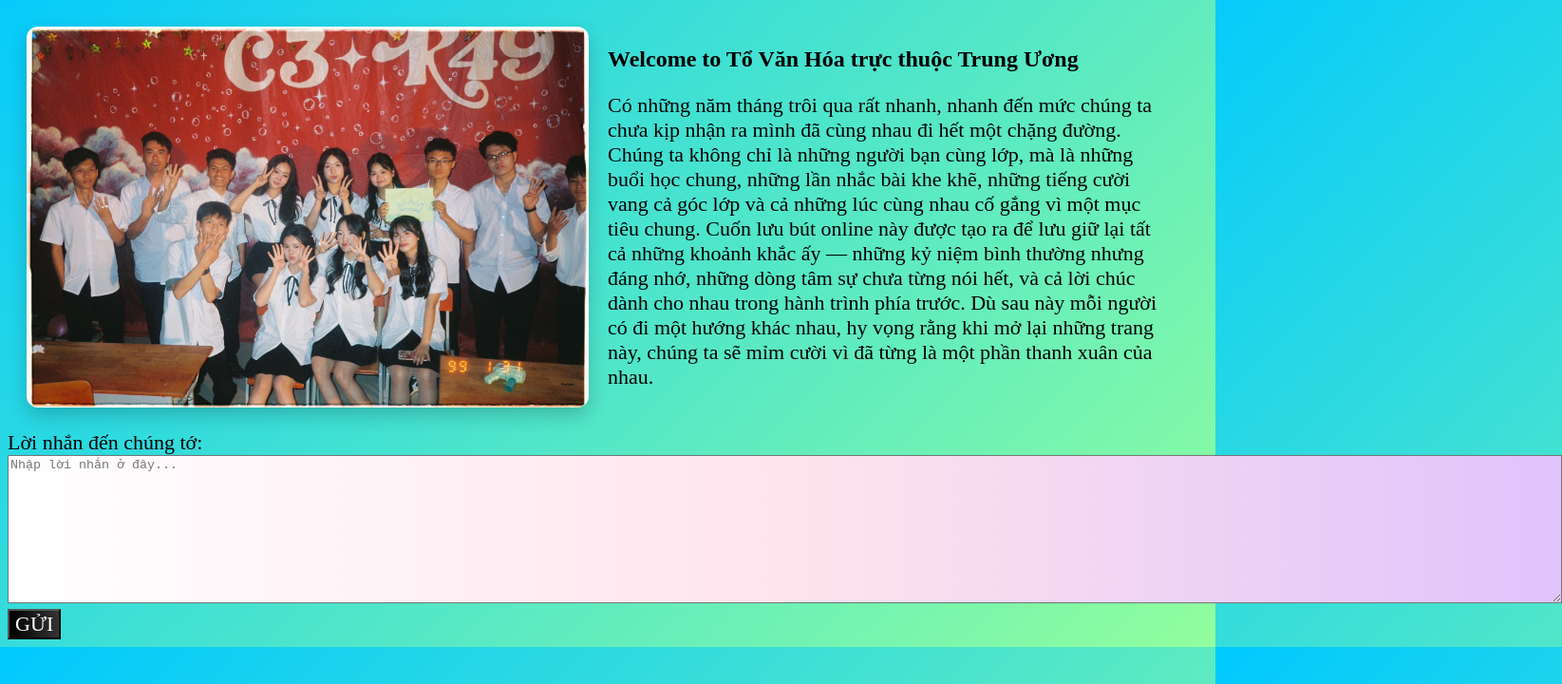
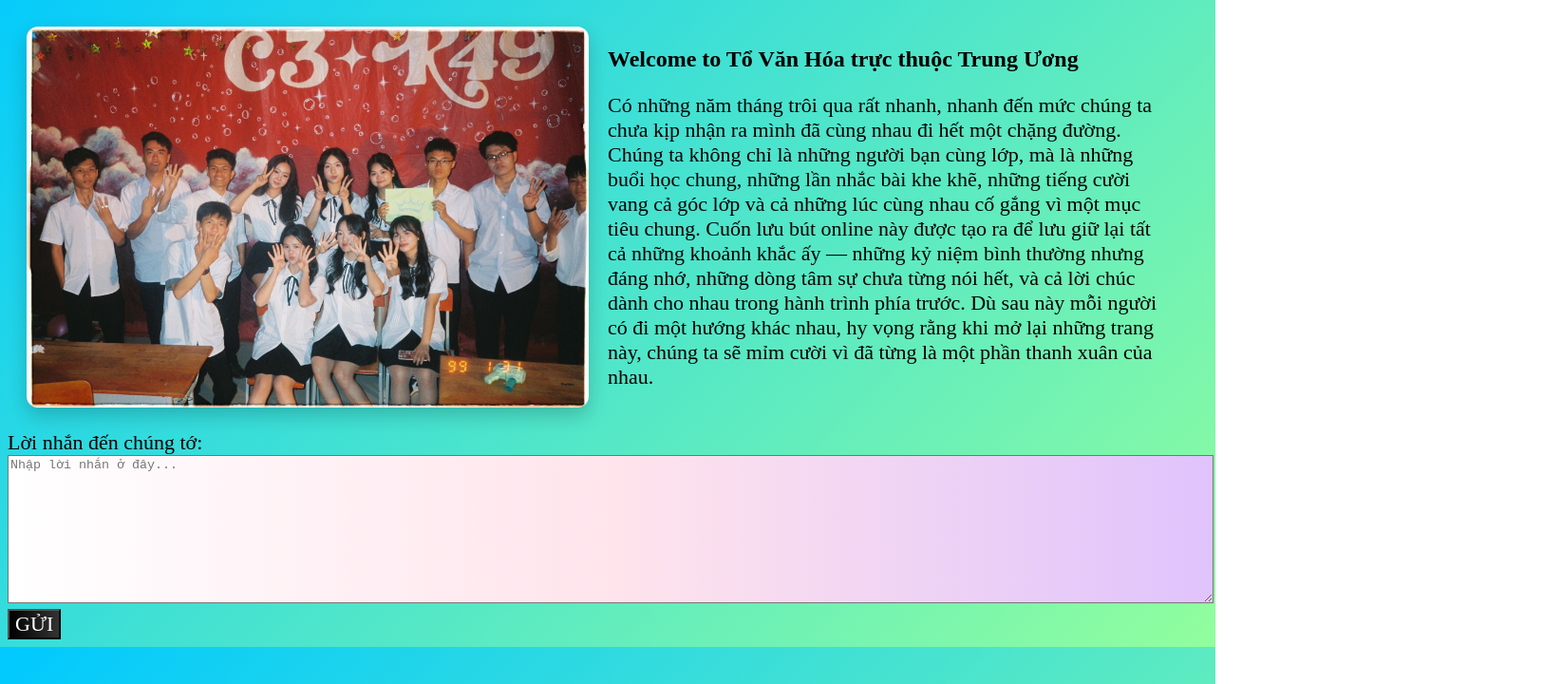
Before and after one commit to jmdp0812-ui/luu_but_, a plain HTML site: page menu.html in a window 1280 px wide. Shown: the part 80-800 px from the top of the page at 95% size, 1645 px wide, since content can reach past the window. Drawn offline with Linux system fonts and the light colour scheme.

Commit message:
Add files via upload
Signed-off-by: jmdp0812-ui <jmdp0812@gmail.com>

```diff
--- a/menu.html
+++ b/menu.html
@@ -7,7 +7,7 @@
 <style>
     body {font-family: Times New Roman; background: linear-gradient(135deg, #00C9FF, #92FE9D);}
     header {position: fixed; top: 0; left: 0; right: 0; width: 100%; height: 80px; display: flex; justify-content: center; align-items: center; gap: 300px; background: black; font-family: Times New Roman; color: #fff}
-    header a { color: #fff; padding: 15px; border-radius: 5px;}
+    header a {color: #fff; padding: 15px; border-radius: 5px;}
     main {display: flex; flex-wrap: wrap; padding: 100px 20px 20px; gap: 20px; align-items: center; justify-content: center;}
     .left, .right {flex: 1; min-width: 300px;}
     .left img {width: 100%; border-radius: 12px; box-shadow: 0 8px 20px rgba(0,0,0,0.2);}
@@ -39,7 +39,7 @@
 <form id="form" method="POST">
   <label for="ms">Lời nhắn đến chúng tớ:</label>
   <br>
-  <textarea id="ms" name="ms" rows="10" cols="202" placeholder="Nhập lời nhắn ở đây..."></textarea>
+  <textarea id="ms" name="ms" rows="10" placeholder="Nhập lời nhắn ở đây..." style="width: 100%; max-width: 100%;"></textarea>
   <br>
   <input type= "submit" id="s" value ="GỬI">
   <p id="tb" style="display: none; color: green;">Đã gửi thành công, cảm ơn bạn nha</p>
```
